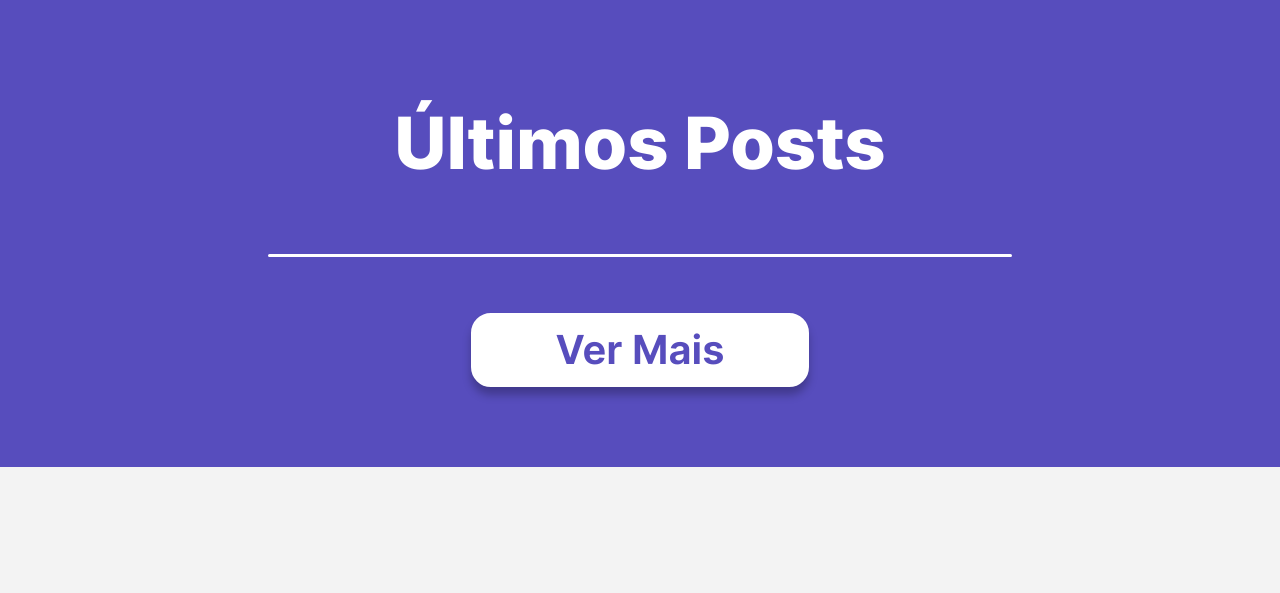
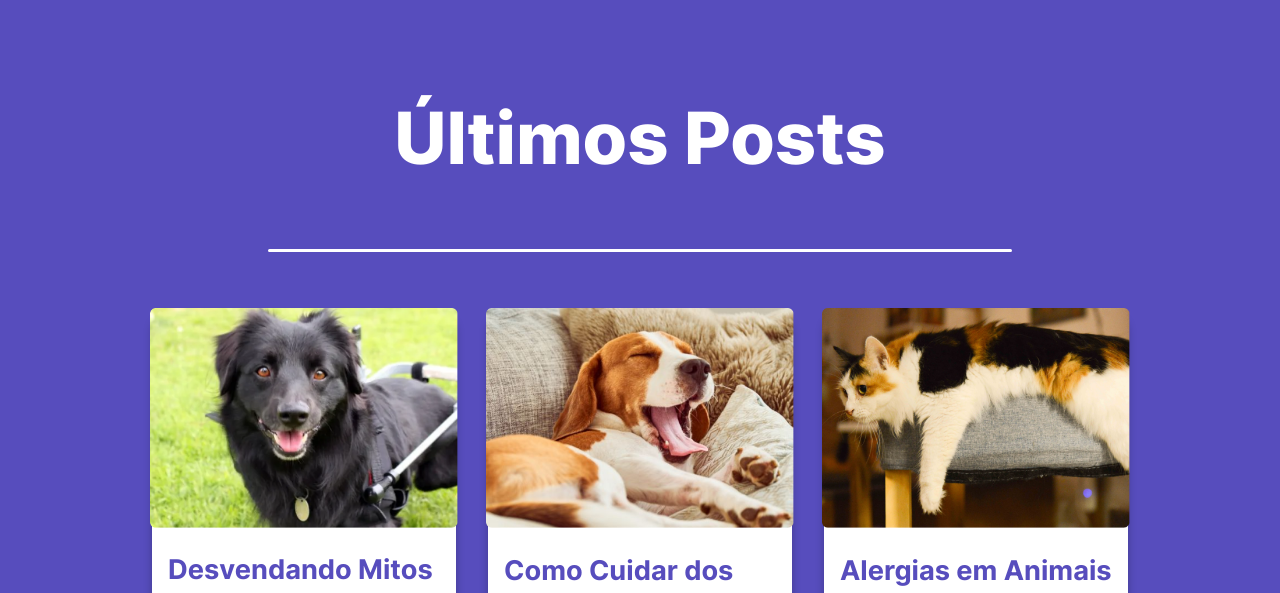
Before and after one commit to Chrb09/InclusipetProject, a PHP site: page / in a window 1280 px wide. Shown: the part 5907-6500 px from the top of the page. Run offline with PHP 8.4, Linux system fonts and the light colour scheme.

Commit message:
Index Pronta

```diff
--- a/css/Style.css
+++ b/css/Style.css
@@ -31,7 +31,7 @@ html::-webkit-scrollbar-thumb{
     border-radius: 1rem;
 }
 html::-webkit-scrollbar-thumb:hover{
-    background-color: var(--purpleHover);
+    background-color: var(--purplehover);
 }
 html::-webkit-scrollbar-track{
     background-color: var(--fadedwhite);
--- a/css/StyleIndex.css
+++ b/css/StyleIndex.css
@@ -59,7 +59,6 @@
     box-shadow: 0px 8px 8px 0px var(--shadow);
 }
 .botao-solido{
-    border-width: 0.5rem;
     border-style: solid;
     border-color: var(--purple);
     background-color: var(--purple);
@@ -72,19 +71,20 @@
     border-color: var(--purplehover);
     background-color: var(--purplehover);
 }
-.branco a{
+.botao-solido-branco{
+    background-color: var(--white);
+    transition: color 0.3s;
+    transition: background-color 0.3s;
+}
+.botao-solido-branco a{
+    font-size: 3rem;
     color: var(--purple);
+    padding: 0.2em 0.3em;
 }
-.branco a:hover{
-    color: var(--white);
+.botao-solido-branco:hover{
+    background-color: var(--purplehover);
 }
-.branco{
-    border-color: var(--white);
-    background-color: var(--white);
-}
-.branco:hover{
-    border-color: var(--purplehover);
-    background-color: var(--purplehover);
+.botao-solido-branco a:hover{
     color: var(--white);
 }
 .botao-borda{
@@ -311,55 +270,10 @@
     background-color: var(--purple);
     margin-top: 5rem;
 }
-.ultimosposts .row-cols-1{
-    flex-flow: row nowrap;
-    justify-content: center;
-}
-.ultimosposts .row{
-    gap: 2%;
-}
-.ultimosposts .card {
-    --bs-card-spacer-y: 1rem;
-    --bs-card-spacer-x: 1rem;
-    --bs-card-title-spacer-y: 1rem;
-    --bs-card-title-color: var(--purple);
-    --bs-card-color: var(--gray);
-    box-shadow: 0px 5px 7px 0px var(--shadow);
-    width: 28rem;
-    height: 38rem;
-}
-.ultimosposts .card-title{
-    font-family: Inter;
-    font-size: 2.3rem;
-    font-style: normal;
-    font-weight: 800;
-    line-height: normal;
-}
-.ultimosposts .card-title a{
-    text-decoration: none;
-    color: var(--purple);
-}
-.ultimosposts .card-body{
-    color: var(--gray);
-    font-family: Inter;
-    font-size: 1.5rem;
-    font-style: normal;
-    font-weight: 650;
-    line-height: normal;
-    height: 17rem;
-}
-.ultimosposts .card-text{
-    text-align: justify;
-}
-.ultimosposts .col{
-    width: 20rem;
-}
-.ultimosposts .g-4, .gx-4 {
-    --bs-gutter-x: 0rem;
-}
 .botao__ultimosposts{
     display: flex;
     justify-content: center;
+    margin-top: 4.44rem;
 }
 .botao__ultimosposts button{
     border-radius: 0.5em;
@@ -368,23 +282,53 @@
     padding: 0.2em 2em;
     box-shadow: 0px 8px 8px 0px var(--shadow);
 }
-.ultimosposts .card {
-    --bs-card-spacer-y: 1rem;
-    --bs-card-spacer-x: 1rem;
-    --bs-card-title-spacer-y: 1rem;
-    --bs-card-title-color: var(--purple);
-    --bs-card-color: var(--gray);
-    box-shadow: 0px 5px 7px 0px var(--shadow);
-    width: 28rem;
-    height: 38rem;
-    }
-
+.linha__ultimosposts{
+    display: flex;
+    justify-content: center;
+    gap: 4rem;
+}
+.cartao__ultimosposts{
+    display: flex;
+    flex-direction: column;
+    align-items: center;
+    justify-content: space-between;
+    background-color: var(--white);
+    border-radius: 1rem;
+    padding-bottom: 1.5rem;
+    padding-left: 1rem;
+    padding-right: 1rem;
+    gap: 1em;
+    width: 25rem;
+    font-size: 1.5rem;
+    box-shadow: 0px 8px 8px 0px var(--shadow);
+}
+.cartao__imagem{
+    width: 25.2rem;
+    object-fit: contain;
+}
+.cartao__titulo{
+    font-size: 2rem;
+    margin: 0;
+    text-align: left;
+    color: var(--purple);
+    font-weight: 700;
+}
+.cartao_texto{
+    text-align: justify;
+    font-size: 1.5rem;
+}
 /*Responsividade*/
 
 /* xl */
 @media (max-width: 1536px){
-    .botao__sobrenos button{
+    .botao__sobrenos button, .botao__contato button, .botao-solido-branco a{
         font-size: 2.5rem;
+    }
+    .cartao__ultimosposts{
+        width: 23rem;
+    }
+    .cartao__imagem{
+        width: 23.3rem;
     }
 }
 @media (max-width: 1280px) {
@@ -397,11 +341,20 @@
     .imagem__sobrenos{
         width: 30rem;
     }
-    .botao__sobrenos button{
+    .botao__sobrenos button , .botao__contato button, .botao-solido-branco a{
         font-size: 2rem;
     }
-    .linha__reviews{
+    .linha__reviews, .linha__ultimosposts{
         gap: 2rem;
+    }
+    .cartao__ultimosposts{
+        width: 19rem;
+    }
+    .cartao__imagem{
+        width: 19.3rem;
+    }
+    .cartao__titulo{
+        font-size: 1.7rem;
     }
 }
 
--- a/index.html
+++ b/index.html
@@ -177,7 +177,7 @@
               </div>
             </div>
             <div class="botao__reviews">
-              <button class="botao-solido branco"><a href="agendamento.html">Agende uma visita!</a></button>
+              <button class="botao-solido-branco"><a href="agendamento.html">Agende uma visita!</a></button>
             </div>
           </div>
   </div>
@@ -222,27 +222,54 @@
         <div class="titulo__reviews">Últimos Posts</div>
         <div class="hr"></div>
       </div>
-
-
+      <div class="linha__ultimosposts">
+        <div class="cartao__ultimosposts">
+          <img src="img/Blog/Blog1.png" alt="" class="cartao__imagem">
+          <p class="cartao__titulo">
+            Desvendando Mitos sobre Animais Deficientes
+          </p>
+          <div class="cartao_texto">
+            A natureza é repleta de diversidade, e os animais também podem enfrentar desafios de saúde que os tornam diferentes...
+          </div>
+        </div>
+        <div class="cartao__ultimosposts">
+          <img src="img/Blog/Blog4.png" alt="" class="cartao__imagem">
+          <p class="cartao__titulo">
+            Como Cuidar dos Dentes do Seu Pet
+          </p>
+          <div class="cartao_texto">
+            Cuidar dos dentes do seu pet é essencial para a saúde bucal e geral do animal. Este artigo destaca a importância da higiene dental em...
+          </div>
+        </div>
+        <div class="cartao__ultimosposts">
+          <img src="img/Blog/Blog3.png" alt="" class="cartao__imagem">
+          <p class="cartao__titulo">
+            Alergias em Animais de Estimação
+          </p>
+          <div class="cartao_texto">
+            As alergias em animais de estimação são um problema comum que afeta a qualidade de vida dos animais e pode ser preocupante para...
+          </div>
+        </div>
+      </div>
       <div class="botao__ultimosposts">
-        <button class="botao-solido branco"><a href="blog.html">Ver Mais</a></button>
+        <button class="botao-solido-branco"><a href="blog.html">Ver Mais</a></button>
       </div>
     </div>
   </div>
   <!--Contato-->
-  <div class="sobrenos">
+  <div class="contato">
     <div class="container container__sobrenos">
       <div class="right-container__sobrenos">
         <img src="img/Home/Cachorro.png" alt="Cachorro" class="imagem__sobrenos">
       </div>
       <div class="left-container__sobrenos">
-        <div class="titulo__sobrenos">Fale Conosco</div>
-        <div class="texto__sobrenos">
+        <div class="titulo__contato">Fale Conosco</div>
+        <div class="texto__contato">
           <p>Tem alguma dúvida sobre nosso serviços<br>
             Gostaria de dar uma sugestão?<br>
             Nos envie uma mensagem!</p>
         </div>
-        <div class="botao__sobrenos">
+        <div class="botao__contato">
             <button class="botao-solido"><a href="contatos.html">Contatos</a></button>
         </div>
       </div>
```
Also changed, not shown: other parts of css/StyleIndex.css (+67 -63 lines).
